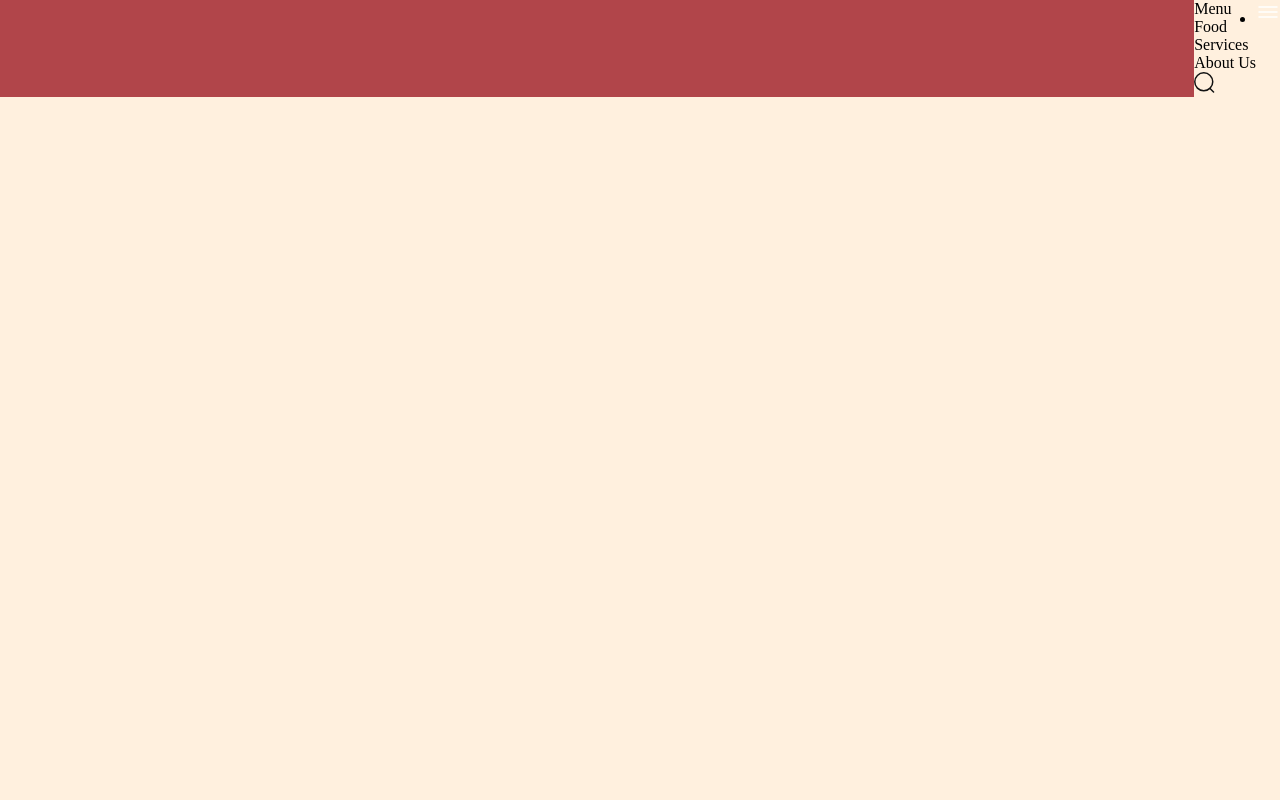
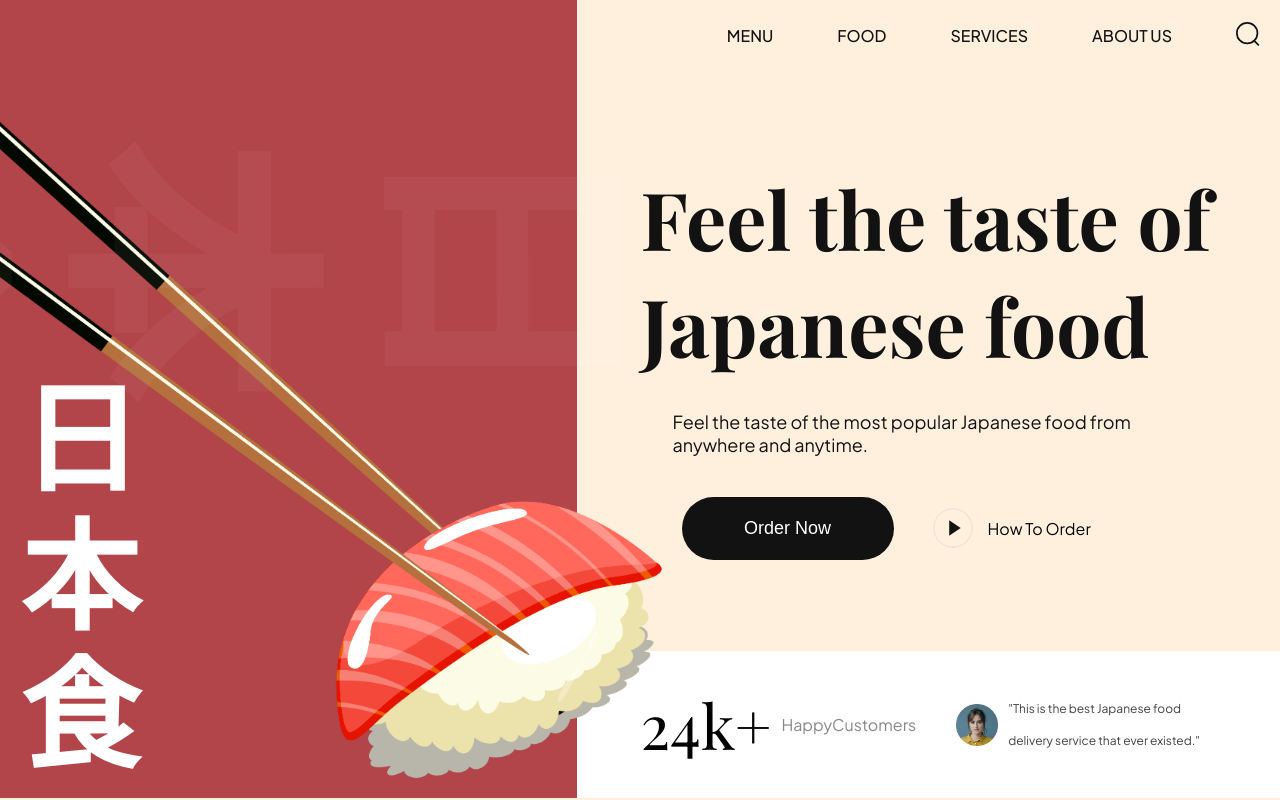
Before and after one commit to Silvia9680/Sushiman, a website built with Vite: page index.html in a window 1280 px wide. Built offline with nearby package versions, Linux system fonts and the light colour scheme; files whose address does not match are found by name.

Commit message:
Add Hero Section

```diff
--- a/css/sections/header.css
+++ b/css/sections/header.css
@@ -19,5 +19,41 @@
 
 .header__logo h4{
     padding-left: 30px;
+    font-weight: 700;
+    font-size: 24px;
+    text-transform: uppercase;
+    font-family: var(--playfair-display);
     color: #fff;
+    opacity: 0.8;
 }
+.header__menu, .header__menu-mobile{
+    padding: 20px;
+    flex: 1.236;
+    display: flex;
+    align-items: center;
+    justify-content: flex-end;
+    gap: 64px;
+    list-style: none;
+}
+
+.header__menu li{
+    font-weight: 500;
+    font-family: var(--plus-jakarta-sans);
+    color: var(--secondary-color);
+    font-size: 16px;
+    text-transform: uppercase;
+    line-height: 20px;
+    cursor: pointer;
+}
+
+.header__menu li img{
+    width: 24px;
+    height: 24px;
+    object-fit: contain;
+}
+
+.header__menu-mobile {
+    display: none;
+    gap: 20px;
+    position: relative;
+}
--- /dev/null
+++ b/css/sections/hero.css
@@ -0,0 +1,161 @@
+.hero{
+    display: flex;
+    min-height: calc(100vh - 74px);
+    overflow: hidden;
+}
+
+.hero-image{
+    flex: 1;
+    display: flex;
+    flex-direction: column;
+    position: relative;
+    z-index: 5;
+}
+
+.hero-image img{
+    width: 120%;
+    height: 100%;
+    object-fit: contain;
+}
+
+.hero-image__overlay{
+    position: absolute;
+    inset: 0;
+    width: 100%;
+    background-color: var(--primary-color);
+    z-index: -1;
+}
+
+.hero-image h2{
+    position: absolute;
+    bottom: 0;
+    padding: 20px;
+    font-family: var(--playfair-display);
+    font-weight: 700;
+    font-size: 120px;
+    line-height: 138px;
+    color: #fff;
+}
+
+.hero-content{
+    flex: 1.22;
+    display: flex;
+    justify-content: space-between;
+    flex-direction: column;
+}
+
+.hero-content-info {
+    padding: 64px;
+    flex: 1;
+    display: flex;
+    justify-content: center;
+    flex-direction: column;
+}
+
+.hero-content-info h1 {
+    font-size: 80px;
+    font-weight: 600px;
+    font-family: var(--playfair-display);
+    color: var(--secondary-color);
+}
+
+.hero-content-info p {
+    margin: 32px 0 0 32px;
+    font-family: var(--plus-jakarta-sans);
+    color: var(--secondary-color);
+    font-size: 18px;
+    font-weight: 400;
+}
+
+.hero-content__buttons {
+    margin: 41px 0 0 41px;
+    display: flex;
+    flex-wrap: wrap;
+    gap: 36px;
+}
+
+.hero-content__order-button{
+    padding: 20px;
+    border-radius: 36px;
+    min-width: 212px;
+    outline: none;
+    border: none;
+    background-color: var(--secondary-color);
+    cursor: pointer;
+    color: #fff;
+    font-weight: 500;
+    font-size: 18px;
+    line-height: 23px;
+}
+
+.hero-content__play-button{
+    border: none;
+    outline: none;
+    background: transparent;
+    display: flex;
+    align-items: center;
+    font-size: 16px;
+    line-height: 19px;
+    color: var(--black-200);
+    font-family: var(--plus-jakarta-sans);
+    cursor: pointer;
+}
+
+.hero-content__play-button img{
+    margin-right: 12px;
+    width:46px;
+    height: 46px;
+    object-fit: contain;
+}
+
+.hero-content__testimonial{
+    padding: 32px 64px;
+    display: flex;
+    flex-wrap: wrap;
+    gap: 20px;
+    background: var(--color-white);
+}
+
+.hero-content__customer{
+    flex: 1;
+    gap: 10px;
+}
+
+.hero-content__customer h4 {
+    font-size: 62px;
+    font-weight: 400;
+    font-family: var(--playfair-display);
+}
+
+.hero-content__customer p {
+    font-size: 16px;
+    font-weight: 400;
+    font-family: var(--plus-jakarta-sans);
+    color: var(--secondary-color);
+    opacity: 0.5;
+}
+
+.hero-content__review{
+    flex: 1;
+    display: flex;
+    align-items: center;
+    gap: 10px;
+    padding-left: 20px;
+    border: 1px solid rgba (2, 2, 2, 0.1);
+    min-width: 200px;
+}
+
+.hero-content__review img{
+    width: 42px;
+    height: 42px;
+    object-fit: contain;
+}
+
+.hero-content__review p{
+    font-size: 12px;
+    font-weight: 400;
+    line-height: 32px;
+    font-family: var(--plus-jakarta-sans);
+    color: var(--secondary-color);
+    opacity: 0.8;
+}
--- a/css/style.css
+++ b/css/style.css
@@ -3,12 +3,12 @@
 
 /* other css file imports */
 @import url("sections/header.css");
-/* @import url("sections/hero.css");
+@import url("sections/hero.css");
 @import url("sections/about.css");
 @import url("sections/popular.css");
 @import url("sections/trending.css");
 @import url("sections/subscribe.css");
-@import url("sections/footer.css"); */
+@import url("sections/footer.css");
 
 /* CSS variables for reusablity across all files (including above imported) */
 :root {
--- a/index.html
+++ b/index.html
@@ -2,7 +2,6 @@
 <html lang="en">
   <head>
     <meta charset="UTF-8" />
-    <link rel="icon" type="image/svg+xml" href="/vite.svg" />
     <meta name="viewport" content="width=device-width, initial-scale=1.0" />
     <link rel="icon" type="image/png" href="sushi.png"/>
     <link rel="stylesheet" href="css/style.css"/>
@@ -40,6 +39,41 @@
         </ul>
       </nav>
     </header>
+    <section class="hero">
+      <div class="hero-image">
+        <img src="assets/sushi-1.png" alt="sushi"/>
+        <h2>
+          日 <br />
+          本 <br />
+          食
+         </h2>
+         <div class="hero-image__overlay"></div>
+      </div>
+      <div class="hero-content">
+      <div class="hero-content-info">
+        <h1>Feel the taste of Japanese food</h1>
+        <p>Feel the taste of the most popular Japanese food from anywhere and anytime.</p>
+        <div class="hero-content__buttons">
+          <button class="hero-content__order-button">Order Now</button>
+          <button class="hero-content__play-button">
+            <img src="assets/play-circle.svg" alt="play"/> How To Order
+          </button>
+        </div>
+      </div>
+
+      <div class="hero-content__testimonial">
+        <div class="hero-content__customer flex-center">
+          <h4>24<span>k+</span></h4>
+          <p>HappyCustomers</p>
+        </div>
+        <div class="hero-content__review">
+          <img src="assets/user.png" alt="user"/>
+          <p>"This is the best Japanese food delivery service that ever existed."</p>
+        </div>
+        </div>
+      </div>
+        </section>
+    </section>
     <script src="/javascript/script"  type="module" ></script>
   </body>
 </html>
```
Also changed, not shown: css/sections/about.css (added), css/sections/footer.css (added), css/sections/popular.css (added), css/sections/subscribe.css (added), css/sections/trending.css (added).
